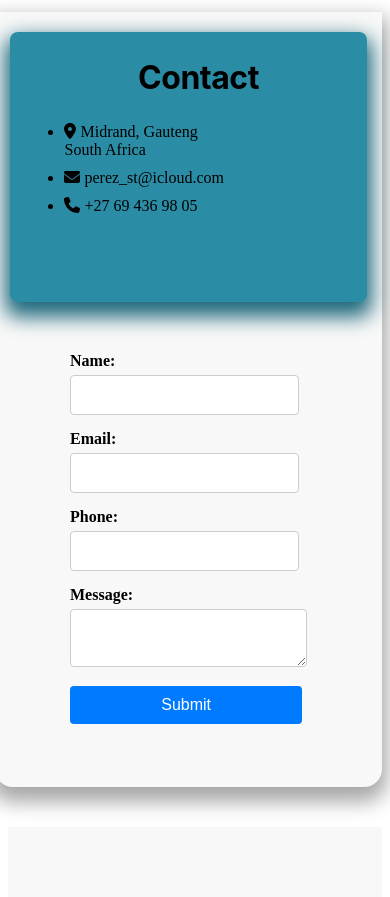
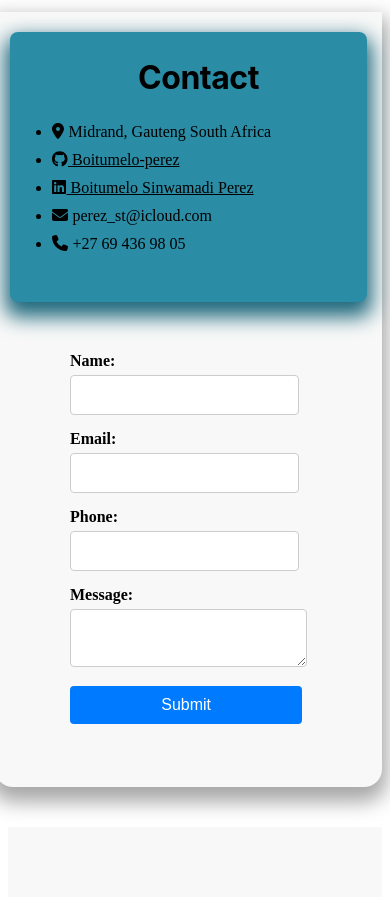
Before and after one commit to Boitumelo-perez/Portfolio, an Angular app: page /Portfolio/ in a window 390 px wide. Shown: the part 4620-5517 px from the top of the page. Built offline with nearby package versions, Linux system fonts and the light colour scheme.

Commit message:
Picture fix 2.0

```diff
--- a/src/app/components/contact/contact.component.css
+++ b/src/app/components/contact/contact.component.css
@@ -91,6 +91,10 @@
     margin-bottom: 10px;
 }
 
+.forum ul li a {
+    color: black !important;
+}
+
 .forum h1 {
     text-align: center;
 }
@@ -107,7 +111,9 @@
         left: 0;
         width: 92%;
     }
-
+    .forum ul li {
+        margin-left: 2px;
+    }
     input,
     textarea {
         width: auto;
--- a/src/app/components/contact/contact.component.html
+++ b/src/app/components/contact/contact.component.html
@@ -14,7 +14,17 @@
                 <ul>
                     <li>
                         <fa-icon [icon]="faMapMarkerAlt"></fa-icon>
-                        Midrand, Gauteng<br> South Africa
+                        Midrand, Gauteng South Africa
+                    </li>
+                    <li>
+                      <a href="https://github.com/Boitumelo-perez" target="_blank" rel="noopener noreferrer">
+                        <fa-icon [icon]="faGithub"></fa-icon>
+                        Boitumelo-perez</a>
+                    </li>
+                    <li>
+                      <a href="https://linkedin.com/in/boitumelo-sinwamadi-4546a6285/" target="_blank" rel="noopener noreferrer">
+                        <fa-icon [icon]="faLinkedin"></fa-icon>
+                        Boitumelo Sinwamadi Perez</a>
                     </li>
                     <li>
                         <fa-icon [icon]="faEnvelope"></fa-icon>
@@ -52,50 +62,3 @@
         </form>
     </div>
 </div>
-
-
-
-
-
-
-
-
-
-
-
-
-
-<!-- <div class="contact-container">
-    <div class="contact-card">
-      <h2>Contact Us</h2>
-      <ul>
-        <li>
-          <i class="fas fa-map-marker-alt"></i>
-          32, Avenue ve Newyork<br> 321994 Newyork
-        </li>
-        <li>
-          <i class="fas fa-envelope"></i>
-          hello&#64;loremipsum.com
-        </li>
-        <li>
-          <i class="fas fa-phone"></i>
-          +3356 1589 2105
-        </li>
-        <li>
-          <i class="fas fa-fax"></i>
-          +3356 1589 2100
-        </li>
-      </ul>
-    </div>
-    <div class="form-container">
-      <h2>Get in Touch</h2>
-      <p>Feel free to drop us a line below!</p>
-      <form>
-        <input type="text" placeholder="Your Name" required>
-        <input type="email" placeholder="Your Email" required>
-        <textarea placeholder="Typing your message here......" required></textarea>
-        <button type="submit">SEND</button>
-      </form>
-    </div>
-  </div>
-   -->
--- a/src/app/components/contact/contact.component.ts
+++ b/src/app/components/contact/contact.component.ts
@@ -1,6 +1,7 @@
 import { Component } from '@angular/core';
 import { FontAwesomeModule } from '@fortawesome/angular-fontawesome';
 import { faMapMarkerAlt, faEnvelope, faPhone } from '@fortawesome/free-solid-svg-icons';
+import { faGithub, faLinkedin } from '@fortawesome/free-brands-svg-icons';
 
 @Component({
     selector: 'app-contact',
@@ -12,4 +13,6 @@
     faMapMarkerAlt = faMapMarkerAlt;
     faEnvelope = faEnvelope;
     faPhone = faPhone;
+    faGithub = faGithub;
+    faLinkedin = faLinkedin;
 }
--- a/src/app/components/home/home.component.css
+++ b/src/app/components/home/home.component.css
@@ -1,6 +1,6 @@
 .ho {
   background: linear-gradient(to top, rgba(255, 255, 255, 1), rgba(255, 255, 255, 0)15%),
-    url("/assets/Wall.jpg");
+    url("/src/assets/Wall.jpg");
   background-repeat: no-repeat;
   background-position: top right;
   background-size: cover;
@@ -102,7 +102,6 @@
 
 .text-racing {
   color: #ffffff;
-  /* font-weight: ; */
   background: linear-gradient(90deg, transparent, #17d7e1, transparent) no-repeat;
   -webkit-background-clip: text;
   background-clip: text;
--- a/src/app/components/skills/skills.component.html
+++ b/src/app/components/skills/skills.component.html
@@ -7,27 +7,27 @@
         <h2>Front-end</h2>
         <div class="cont">
             <div class="S-icon">
-                <img src="/assets/angular.png" alt="logo">
+                <img src="./assets/angular.png" alt="logo">
                 <span>Angular</span>
             </div>
             <div class="S-icon">
-                <img src="/assets/html.png" alt="logo">
+                <img src="./assets/html.png" alt="logo">
                 <span>HTML</span>
             </div>
             <div class="S-icon">
-                <img src="/assets/css.png" alt="logo">
+                <img src="./assets/css.png" alt="logo">
                 <span>CSS</span>
             </div>
             <div class="S-icon">
-                <img src="/assets/javascript.png" alt="logo">
+                <img src="./assets/javascript.png" alt="logo">
                 <span>JavaScript</span>
             </div>
             <div class="S-icon">
-                <img src="/assets/typescript.png" alt="logo">
+                <img src="./assets/typescript.png" alt="logo">
                 <span>TypeScript</span>
             </div>
             <div class="S-icon">
-                <img src="/assets/nodejs.png" alt="logo">
+                <img src="./assets/nodejs.png" alt="logo">
                 <span>NodeJS</span>
             </div>
             <!-- <div class="S-icon">
@@ -40,15 +40,15 @@
         <h2>Backend</h2>
         <div class="cont">
             <div class="S-icon">
-                <img src="/assets/java.png" alt="logo">
+                <img src="./assets/java.png" alt="logo">
                 <span>Java</span>
             </div>
             <div class="S-icon">
-                <img src="/assets/c++.png" alt="logo">
+                <img src="./assets/c++.png" alt="logo">
                 <span>C++</span>
             </div>
             <div class="S-icon">
-                <img src="/assets/spring.png" alt="logo">
+                <img src="./assets/spring.png" alt="logo">
                 <span>Spring</span>
             </div>
             <div class="S-icon">
```
Also changed, not shown: src/app/components/home/home.component.html (+0 -17 lines).
